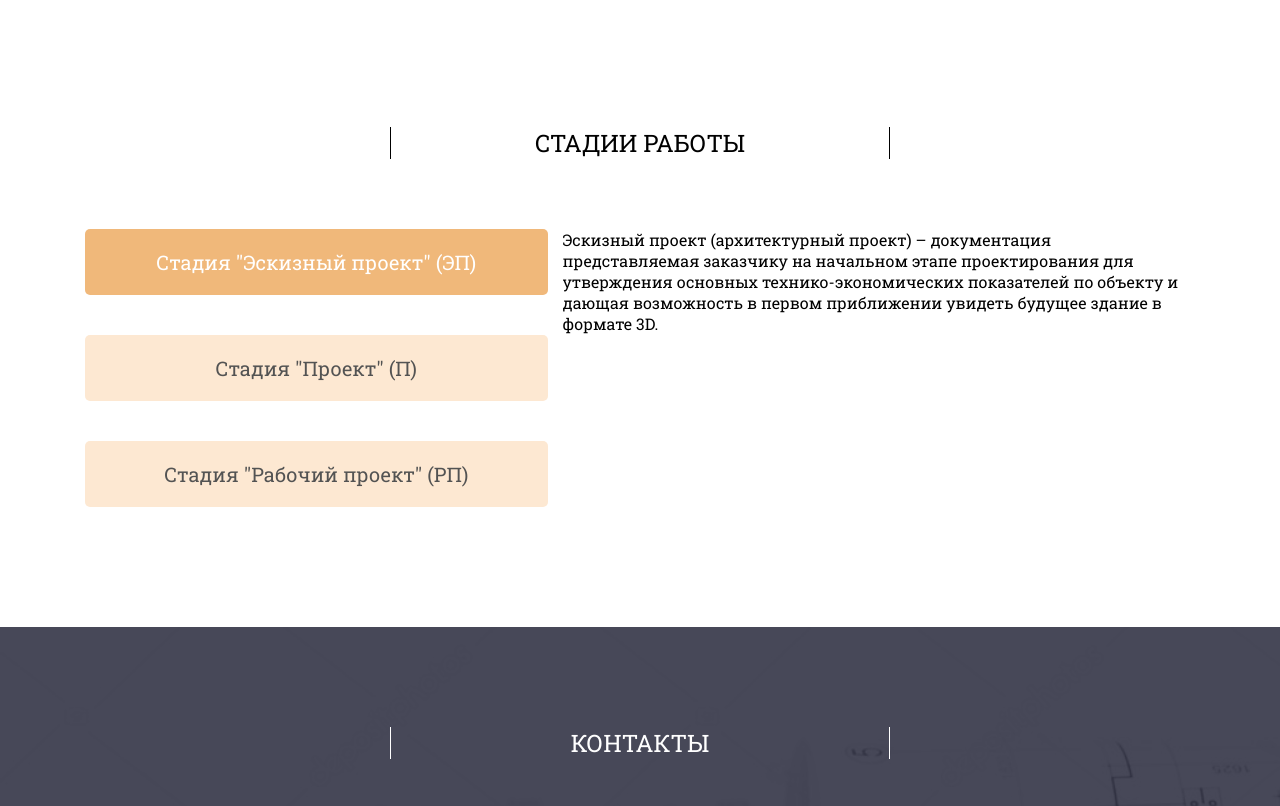
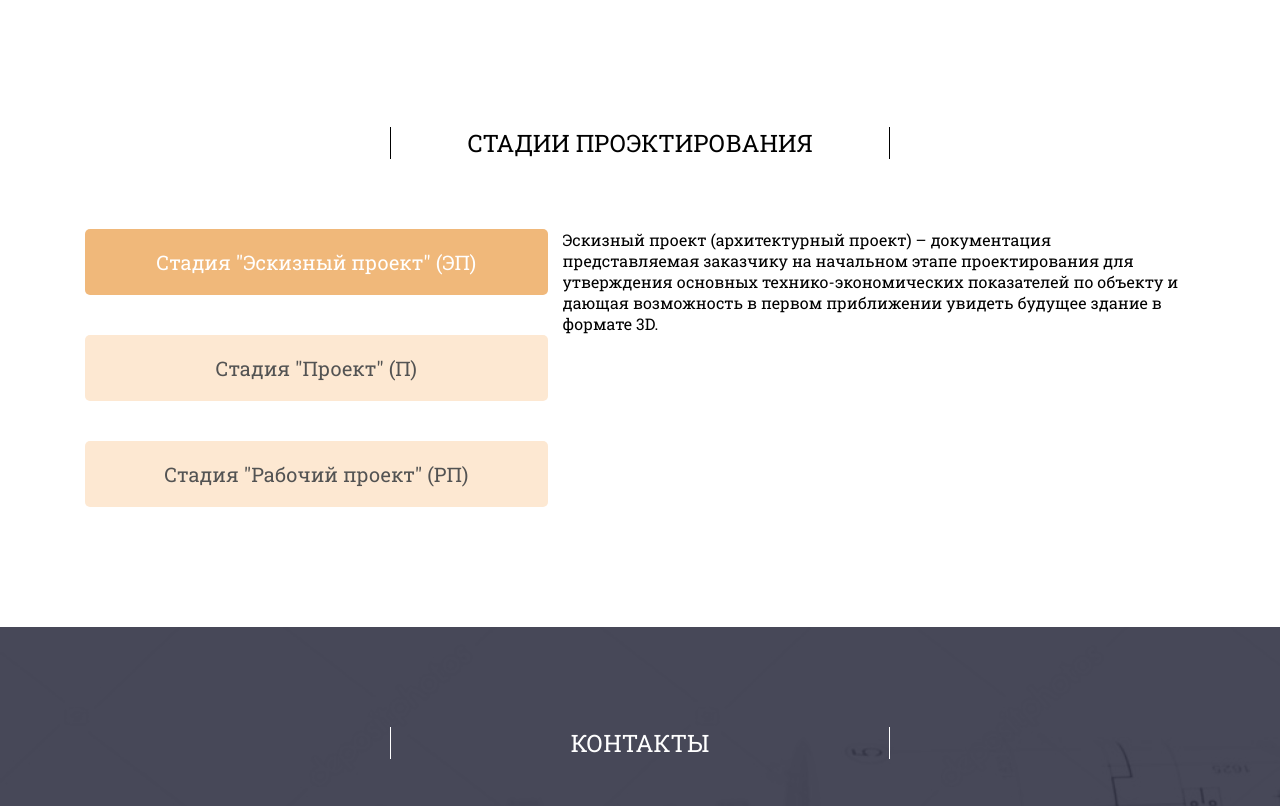
Before and after one commit to GeorgYatsutko/Architect, a plain HTML site: page indexRu.html in a window 1280 px wide. Shown: the part 3930-4736 px from the top of the page. Drawn offline with Linux system fonts and the light colour scheme.

Commit message:
change h2

```diff
--- a/indexRu.html
+++ b/indexRu.html
@@ -215,7 +215,7 @@
     </section>
     <section class="section4" id="exprience">
       <div class="section__head">
-        <h2>Стадии работы</h2>
+        <h2>Стадии проэктирования</h2>
       </div>
       <div class="container">
         <div class="section4__content justify-content-center">
```
